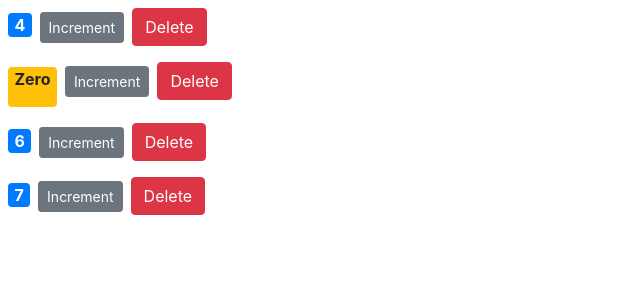
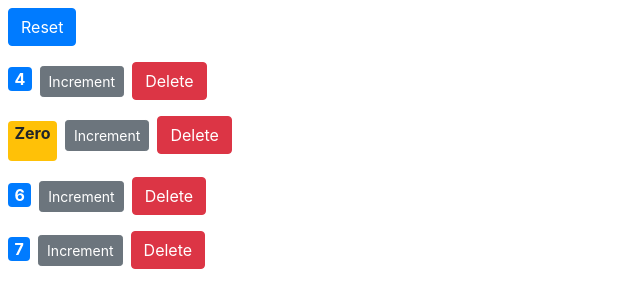
Before and after one commit to maxsoe/learnreactmosh-counter, a React (Create React App) app: page / in a window 1280 px wide. Shown: the top 308 px of the page, without its empty margins (0-640 px from the left). Built offline with nearby package versions, Linux system fonts and the light colour scheme.

Commit message:
Single Source of Truth 1:47:55

```diff
--- a/src/components/counters.jsx
+++ b/src/components/counters.jsx
@@ -9,6 +9,15 @@ class Counters extends Component {
       { id: 3, value: 6 },
       { id: 4, value: 7 }
     ]
+  };
+
+  handleReset = () => {
+    const counters = this.state.counters.map(counter => {
+      counter.value = 0;
+      return counter;
+    });
+
+    this.setState({ counters });
   };
 
   handleDelete = counterId => {
@@ -24,6 +33,12 @@ class Counters extends Component {
   render() {
     return (
       <div>
+        <button
+          onClick={this.handleReset}
+          className="btn btn-primary btm-sm m-2"
+        >
+          Reset
+        </button>
         {this.state.counters.map(counter => (
           <Counter
             key={counter.id}
```
